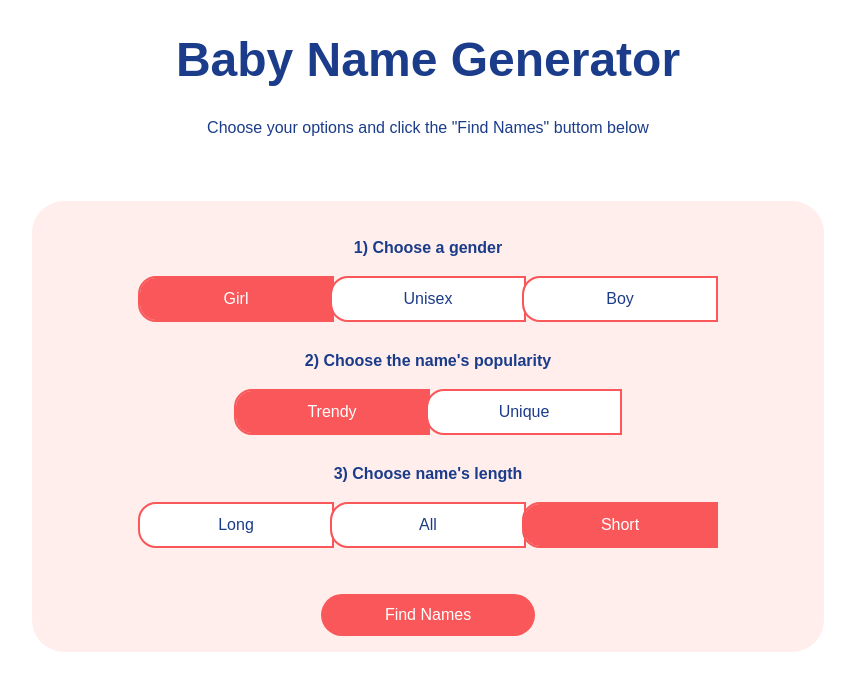
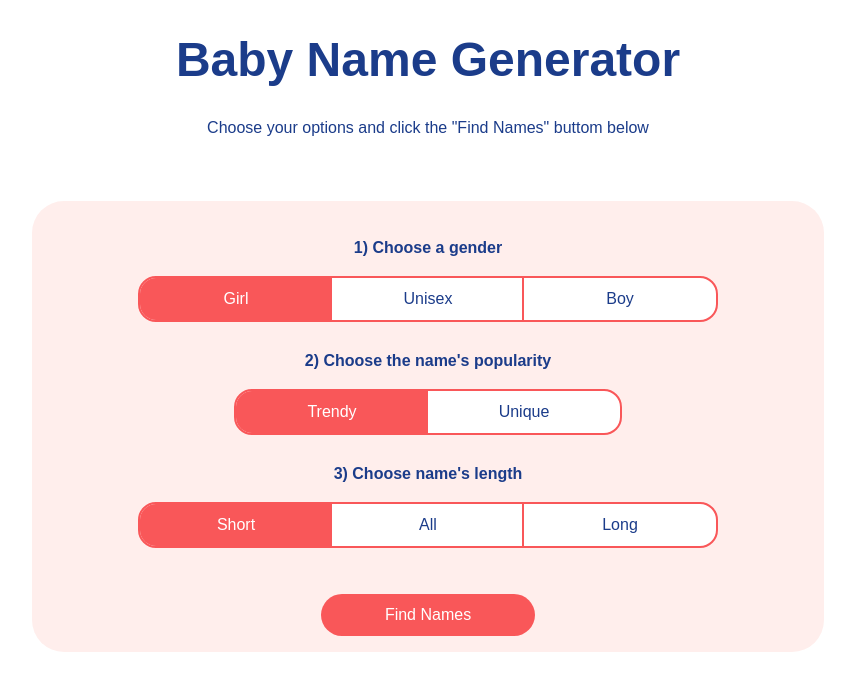
Before and after one commit to saetgit/Baby-Name-Generator, a Nuxt app: page / in a window 1280 px wide. Shown: the top 690 px of the page, without its empty margins (212-1067 px from the left). Built offline with nearby package versions, Linux system fonts and the light colour scheme.

Commit message:
create computeButtonClasses

```diff
--- a/app.vue
+++ b/app.vue
@@ -13,15 +13,17 @@ const options = reactive<OptionsState>({
   popularity: Popularity.TRENDY,
 });
 
-const computedSelectedNames = () => {
-  const filterNames = names.filter((name: any) => name.gender === options.gender)
-    .filter((name: any) => name.popularity === options.popularity)
-    .filter((name: any) => {
-      if (options.length === Length.ALL) return true
-      else return name.length === options.length
-    })
-  selectedNames.value = filterNames.map((name: any) => name.name)
-}
+const computeSelectedNames = () => {
+  const filteredNames = names
+    .filter((name) => name.gender === options.gender)
+    .filter((name) => name.popularity === options.popularity)
+    .filter((name) => {
+      if (options.length === Length.ALL) return true;
+      else return name.length === options.length;
+    });
+
+  selectedNames.value = filteredNames.map((name) => name.name);
+};
 
 const selectedNames = ref<string[]>([]);
 
@@ -29,19 +31,19 @@ const optionsArray = [
   {
     title: "1) Choose a gender",
     category: "gender",
-    buttons: [Gender.GIRL, Gender.UNISEX, Gender.BOY]
+    buttons: [Gender.GIRL, Gender.UNISEX, Gender.BOY],
   },
   {
     title: "2) Choose the name's popularity",
     category: "popularity",
-    buttons: [Popularity.TRENDY, Popularity.UNIQUE]
+    buttons: [Popularity.TRENDY, Popularity.UNIQUE],
   },
   {
     title: "3) Choose name's length",
     category: "length",
-    buttons: [Length.LONG, Length.ALL, Length.SHORT]
-  }
-]
+    buttons: [Length.SHORT, Length.ALL, Length.LONG],
+  },
+];
 </script>
 <template>
   <div class="container">
@@ -49,7 +51,7 @@ const optionsArray = [
     <p>Choose your options and click the "Find Names" buttom below</p>
     <div class="options-container">
       <Option v-for="option in optionsArray" :key="option.title" :option="option" :options="options" />
-      <button class="primary" @click="computedSelectedNames">Find Names</button>
+      <button class="primary" @click="computeSelectedNames">Find Names</button>
     </div>
     <div class="cards-container">
       <div v-for="name in selectedNames" :key="name" class="card">
--- a/components/Option.vue
+++ b/components/Option.vue
@@ -1,7 +1,6 @@
 <script setup lang="ts">
-import { defineProps } from 'vue';
-
-import type { Gender, Length, Popularity } from '../data';
+import {defineProps} from 'vue'
+import { Gender, Length, Popularity } from "../data";
 
 interface OptionProps {
   option: {
@@ -13,26 +12,37 @@ interface OptionProps {
   options: {
     gender: Gender;
     popularity: Popularity;
-        length: Length
-    }
+    length: Length;
+  };
 }
 
-const props = defineProps<OptionProps>()
+const props = defineProps<OptionProps>();
 
+const computeButtonClasses = (value:string, index:number) => {
+  const classNames = [];
 
+  if (props.options[props.option.category] === value) {
+    classNames.push("option-active");
+  }
 
-// const props = defineProps({
-//     option: Object,
-//     options: Object
-// })
+  if (index === 0) classNames.push("option-left");
+  if (index === props.option.buttons.length - 1)
+    classNames.push("option-right");
+  return classNames.join(" ");
+};
 </script>
+
 <template>
   <div class="option-container">
-        <h4>{{ props.option.title }}</h4>
+    <h4>{{ option.title }}</h4>
     <div class="option-buttons">
-            <button v-for="value in option.buttons" :key="value" class="option option-left"
-                :class="options[option.category] === value && 'option-active'"
-                @click="options[option.category] = value">
+      <button
+        v-for="(value, index) in option.buttons"
+        :key="value"
+        class="option"
+        :class="computeButtonClasses(value, index)"
+        @click="options[option.category] = value"
+      >
         {{ value }}
       </button>
     </div>
```
Lines whose indentation alone changed are shown as unchanged.
